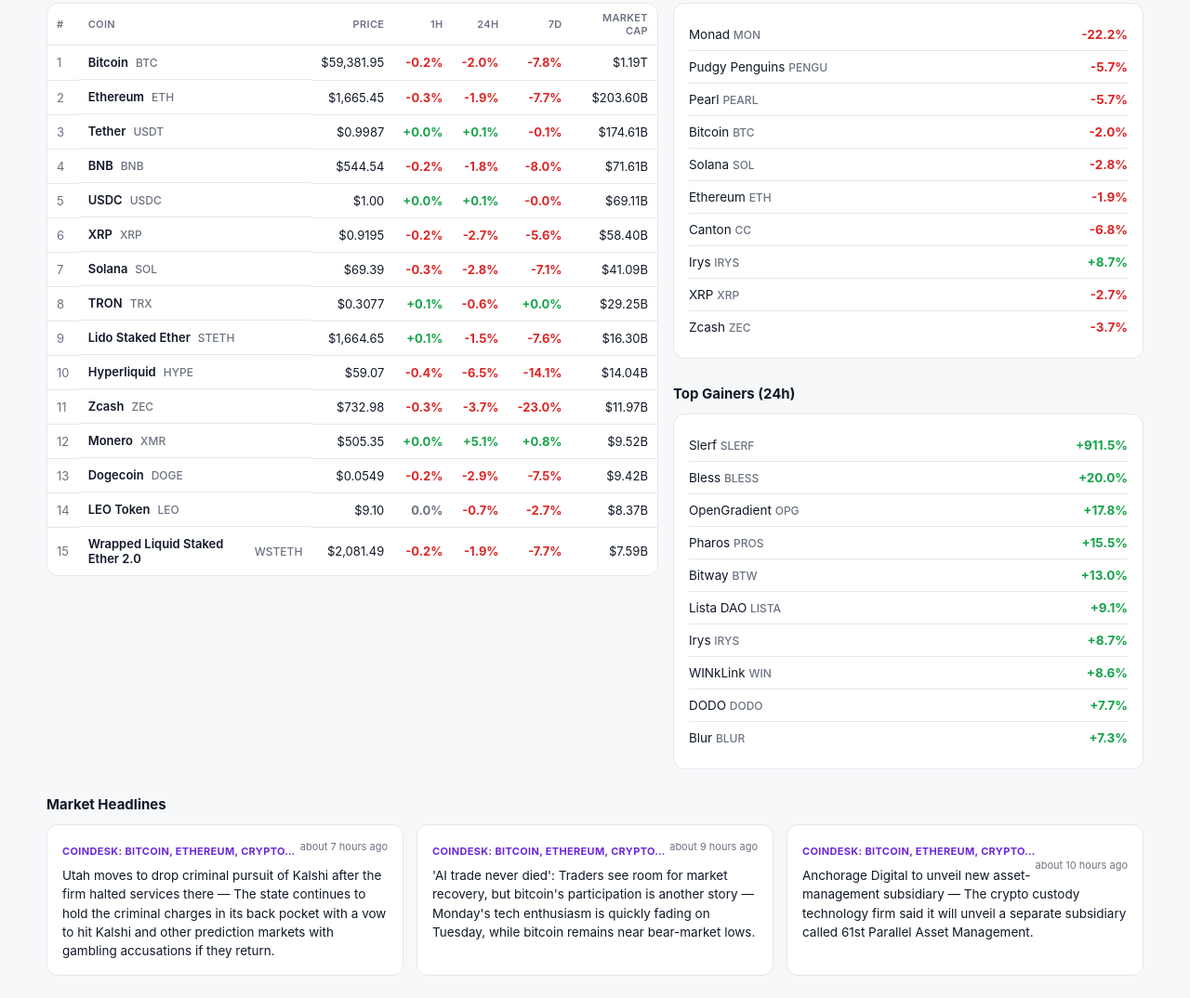
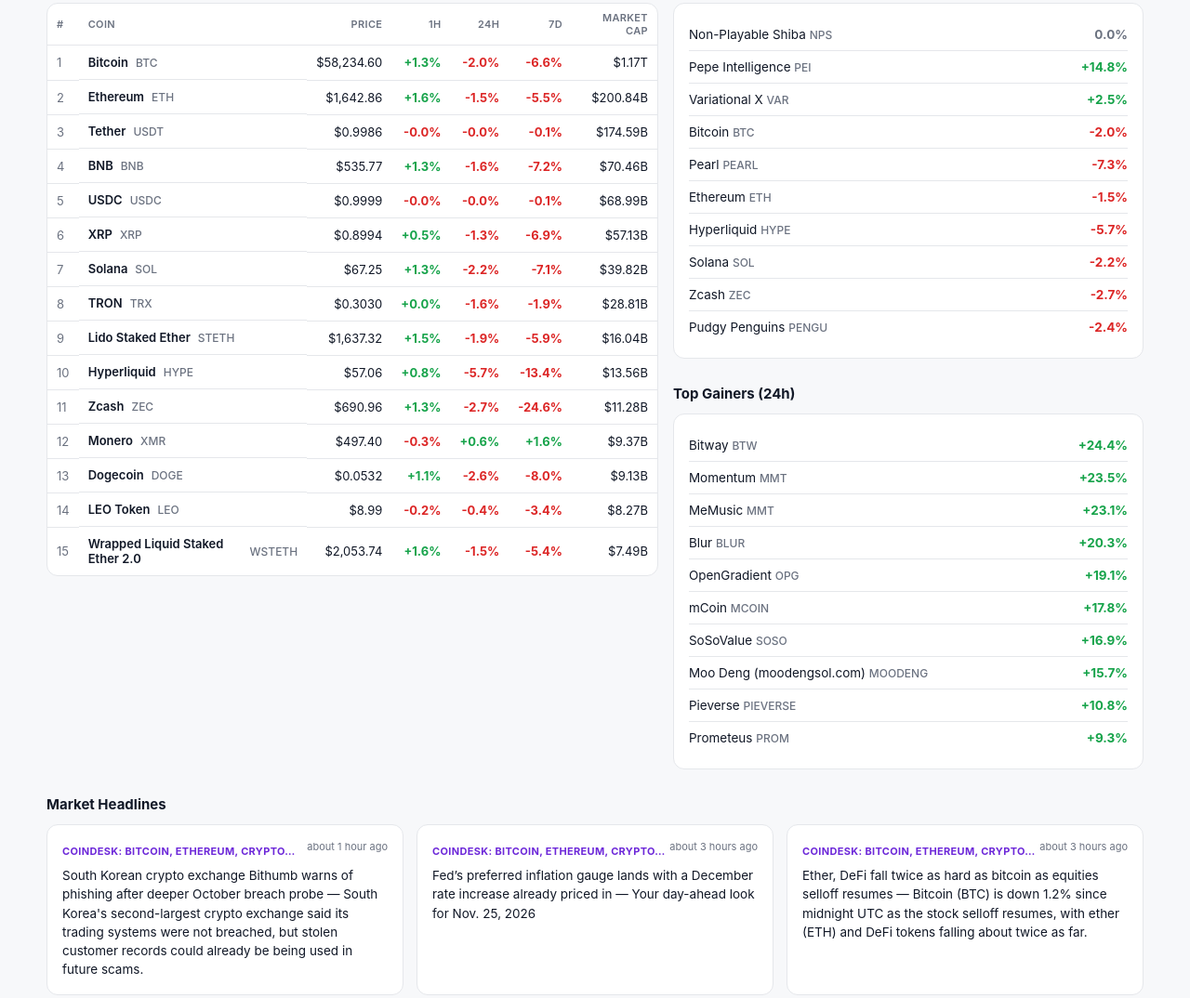
Before and after one commit to AriannaC414/market-pulse, a plain HTML site: page index.html in a window 1280 px wide. Shown: the part 490-1564 px from the top of the page at 93% size. Drawn offline with nearby package versions, Linux system fonts and the light colour scheme.

Commit message:
Automated 12h refresh — 2026-11-25 15:47 UTC

```diff
--- a/index.html
+++ b/index.html
@@ -191,12 +191,12 @@
 
 <script>
 const DATA = {
-  "generatedAt": "2026-11-25T01:28:19Z",
+  "generatedAt": "2026-11-25T15:47:39Z",
   "global": {
-    "marketCap": 2130790161829.0,
-    "marketCapChange24h": -3.08,
-    "volume24h": 105691480279.0,
-    "btcDominance": 56.1,
+    "marketCap": 2093851436951.0,
+    "marketCapChange24h": -1.92,
+    "volume24h": 431462971435.0,
+    "btcDominance": 56.0,
     "ethDominance": 9.6
   },
   "fearGreed": {
@@ -214,168 +214,168 @@ const DATA = {
       "rank": 1,
       "name": "Bitcoin",
       "sym": "BTC",
-      "price": 59381.95412310623,
-      "h1": -0.18000000715255737,
+      "price": 58234.603795751456,
+      "h1": 1.2899999618530273,
       "h24": -1.9500000476837158,
-      "d7": -7.820000171661377,
-      "mcap": 1194587899351.0
+      "d7": -6.619999885559082,
+      "mcap": 1171521713778.0
     },
     {
       "rank": 2,
       "name": "Ethereum",
       "sym": "ETH",
-      "price": 1665.449293921354,
-      "h1": -0.25999999046325684,
-      "h24": -1.909999966621399,
-      "d7": -7.730000019073486,
-      "mcap": 203602376970.0
+      "price": 1642.863039482124,
+      "h1": 1.5700000524520874,
+      "h24": -1.4900000095367432,
+      "d7": -5.46999979019165,
+      "mcap": 200841191080.0
     },
     {
       "rank": 3,
       "name": "Tether",
       "sym": "USDT",
-      "price": 0.9986810134155826,
-      "h1": 0.009999999776482582,
-      "h24": 0.07999999821186066,
-      "d7": -0.05999999865889549,
-      "mcap": 174607891225.0
+      "price": 0.9985579595294914,
+      "h1": -0.009999999776482582,
+      "h24": -0.019999999552965164,
+      "d7": -0.09000000357627869,
+      "mcap": 174586376668.0
     },
     {
       "rank": 4,
       "name": "BNB",
       "sym": "BNB",
-      "price": 544.5424998964979,
-      "h1": -0.20000000298023224,
-      "h24": -1.7899999618530273,
-      "d7": -8.029999732971191,
-      "mcap": 71612785250.0
+      "price": 535.7741391391982,
+      "h1": 1.2699999809265137,
+      "h24": -1.5800000429153442,
+      "d7": -7.179999828338623,
+      "mcap": 70459644179.0
     },
     {
       "rank": 5,
       "name": "USDC",
       "sym": "USDC",
-      "price": 1.0000749373394149,
-      "h1": 0.009999999776482582,
-      "h24": 0.05999999865889549,
-      "d7": -0.03999999910593033,
-      "mcap": 69112828450.0
+      "price": 0.9998784242176554,
+      "h1": -0.009999999776482582,
+      "h24": -0.009999999776482582,
+      "d7": -0.05999999865889549,
+      "mcap": 68990279025.0
     },
     {
       "rank": 6,
       "name": "XRP",
       "sym": "XRP",
-      "price": 0.9194779880222945,
-      "h1": -0.23999999463558197,
-      "h24": -2.680000066757202,
-      "d7": -5.570000171661377,
-      "mcap": 58402121967.0
+      "price": 0.8994351496881111,
+      "h1": 0.5400000214576721,
+      "h24": -1.2599999904632568,
+      "d7": -6.860000133514404,
+      "mcap": 57129068882.0
     },
     {
       "rank": 7,
       "name": "Solana",
       "sym": "SOL",
-      "price": 69.3871095992508,
-      "h1": -0.30000001192092896,
-      "h24": -2.809999942779541,
-      "d7": -7.079999923706055,
-      "mcap": 41086079089.0
+      "price": 67.24611735629962,
+      "h1": 1.2599999904632568,
+      "h24": -2.240000009536743,
+      "d7": -7.130000114440918,
+      "mcap": 39818321015.0
     },
     {
       "rank": 8,
       "name": "TRON",
       "sym": "TRX",
-      "price": 0.30766103330083483,
-      "h1": 0.07999999821186066,
-      "h24": -0.6399999856948853,
-      "d7": 0.019999999552965164,
-      "mcap": 29245212755.0
+      "price": 0.3030384653983325,
+      "h1": 0.03999999910593033,
+      "h24": -1.6299999952316284,
+      "d7": -1.8600000143051147,
+      "mcap": 28806015447.0
     },
     {
       "rank": 9,
       "name": "Lido Staked Ether",
       "sym": "STETH",
-      "price": 1664.6539065329437,
-      "h1": 0.07999999821186066,
-      "h24": -1.5399999618530273,
-      "d7": -7.579999923706055,
-      "mcap": 16304284557.0
+      "price": 1637.3195302304116,
+      "h1": 1.4500000476837158,
+      "h24": -1.8700000047683716,
+      "d7": -5.900000095367432,
+      "mcap": 16036560769.0
     },
     {
       "rank": 10,
       "name": "Hyperliquid",
       "sym": "HYPE",
-      "price": 59.067455469448944,
-      "h1": -0.3799999952316284,
-      "h24": -6.519999980926514,
-      "d7": -14.109999656677246,
-      "mcap": 14038381099.0
+      "price": 57.06244950943584,
+      "h1": 0.8299999833106995,
+      "h24": -5.739999771118164,
+      "d7": -13.399999618530273,
+      "mcap": 13561521323.0
     },
     {
       "rank": 11,
       "name": "Zcash",
       "sym": "ZEC",
-      "price": 732.9826771308321,
-      "h1": -0.2800000011920929,
-      "h24": -3.680000066757202,
-      "d7": -22.979999542236328,
-      "mcap": 11968338324.0
+      "price": 690.9602705156422,
+      "h1": 1.340000033378601,
+      "h24": -2.6500000953674316,
+      "d7": -24.579999923706055,
+      "mcap": 11282185165.0
     },
     {
       "rank": 12,
       "name": "Monero",
       "sym": "XMR",
-      "price": 505.3520386422005,
-      "h1": 0.009999999776482582,
-      "h24": 5.050000190734863,
-      "d7": 0.8399999737739563,
-      "mcap": 9518521433.0
+      "price": 497.4026802272191,
+      "h1": -0.3100000023841858,
+      "h24": 0.5600000023841858,
+      "d7": 1.6399999856948853,
+      "mcap": 9368917218.0
     },
     {
       "rank": 13,
       "name": "Dogecoin",
       "sym": "DOGE",
-      "price": 0.05493151175686689,
-      "h1": -0.1899999976158142,
-      "h24": -2.9200000762939453,
-      "d7": -7.480000019073486,
-      "mcap": 9417223989.0
+      "price": 0.05323184318606304,
+      "h1": 1.149999976158142,
+      "h24": -2.609999895095825,
+      "d7": -8.010000228881836,
+      "mcap": 9125840062.0
     },
     {
       "rank": 14,
       "name": "LEO Token",
       "sym": "LEO",
-      "price": 9.099767876629077,
-      "h1": 0.0,
-      "h24": -0.7099999785423279,
-      "d7": -2.6600000858306885,
-      "mcap": 8370492932.0
+      "price": 8.992879657783817,
+      "h1": -0.20000000298023224,
+      "h24": -0.4000000059604645,
+      "d7": -3.4000000953674316,
+      "mcap": 8272170965.0
     },
     {
       "rank": 15,
       "name": "Wrapped Liquid Staked Ether 2.0",
       "sym": "WSTETH",
-      "price": 2081.4891964311346,
-      "h1": -0.23999999463558197,
-      "h24": -1.850000023841858,
-      "d7": -7.679999828338623,
-      "mcap": 7587275818.0
+      "price": 2053.7361343046664,
+      "h1": 1.6200000047683716,
+      "h24": -1.4500000476837158,
+      "d7": -5.369999885559082,
+      "mcap": 7486112604.0
     }
   ],
   "trending": [
     {
-      "name": "Monad",
-      "sym": "MON",
-      "change": -22.200000762939453
+      "name": "Non-Playable Shiba",
+      "sym": "NPS",
+      "change": 0.0
     },
     {
-      "name": "Pudgy Penguins",
-      "sym": "PENGU",
-      "change": -5.71999979019165
+      "name": "Pepe Intelligence",
+      "sym": "PEI",
+      "change": 14.819412339230094
     },
     {
-      "name": "Pearl",
-      "sym": "PEARL",
-      "change": -5.72014497139276
+      "name": "Variational X",
+      "sym": "VAR",
+      "change": 2.509416449868823
     },
     {
       "name": "Bitcoin",
@@ -383,103 +383,103 @@ const DATA = {
       "change": -1.9500000476837158
     },
     {
-      "name": "Solana",
-      "sym": "SOL",
-      "change": -2.809999942779541
+      "name": "Pearl",
+      "sym": "PEARL",
+      "change": -7.314044642601959
     },
     {
       "name": "Ethereum",
       "sym": "ETH",
-      "change": -1.909999966621399
+      "change": -1.4900000095367432
     },
     {
-      "name": "Canton",
-      "sym": "CC",
-      "change": -6.769999980926514
+      "name": "Hyperliquid",
+      "sym": "HYPE",
+      "change": -5.739999771118164
     },
     {
-      "name": "Irys",
-      "sym": "IRYS",
-      "change": 8.670000076293945
-    },
-    {
-      "name": "XRP",
-      "sym": "XRP",
-      "change": -2.680000066757202
+      "name": "Solana",
+      "sym": "SOL",
+      "change": -2.240000009536743
     },
     {
       "name": "Zcash",
       "sym": "ZEC",
-      "change": -3.680000066757202
+      "change": -2.6500000953674316
+    },
+    {
+      "name": "Pudgy Penguins",
+      "sym": "PENGU",
+      "change": -2.440000057220459
     }
   ],
   "gainers": [
     {
-      "name": "Slerf",
-      "sym": "SLERF",
-      "change": 911.47998046875
+      "name": "Bitway",
+      "sym": "BTW",
+      "change": 24.440000534057617
     },
     {
-      "name": "Bless",
-      "sym": "BLESS",
-      "change": 19.969999313354492
+      "name": "Momentum",
+      "sym": "MMT",
+      "change": 23.489999771118164
+    },
+    {
+      "name": "MeMusic",
+      "sym": "MMT",
+      "change": 23.1200008392334
+    },
+    {
+      "name": "Blur",
+      "sym": "BLUR",
+      "change": 20.260000228881836
     },
     {
       "name": "OpenGradient",
       "sym": "OPG",
-      "change": 17.799999237060547
+      "change": 19.1299991607666
     },
     {
-      "name": "Pharos",
-      "sym": "PROS",
-      "change": 15.489999771118164
+      "name": "mCoin",
+      "sym": "MCOIN",
+      "change": 17.75
     },
     {
-      "name": "Bitway",
-      "sym": "BTW",
-      "change": 12.979999542236328
+      "name": "SoSoValue",
+      "sym": "SOSO",
+      "change": 16.860000610351562
     },
     {
-      "name": "Lista DAO",
-      "sym": "LISTA",
-      "change": 9.100000381469727
+      "name": "Moo Deng (moodengsol.com)",
+      "sym": "MOODENG",
+      "change": 15.65999984741211
     },
     {
-      "name": "Irys",
-      "sym": "IRYS",
-      "change": 8.670000076293945
+      "name": "Pieverse",
+      "sym": "PIEVERSE",
+      "change": 10.779999732971191
     },
     {
-      "name": "WINkLink",
-      "sym": "WIN",
-      "change": 8.550000190734863
-    },
-    {
-      "name": "DODO",
-      "sym": "DODO",
-      "change": 7.739999771118164
-    },
-    {
-      "name": "Blur",
-      "sym": "BLUR",
-      "change": 7.289999961853027
+      "name": "Prometeus",
+      "sym": "PROM",
+      "change": 9.34000015258789
     }
   ],
   "news": [
     {
       "src": "CoinDesk: Bitcoin, Ethereum, Crypto…",
-      "time": "about 7 hours ago",
-      "text": "Utah moves to drop criminal pursuit of Kalshi after the firm halted services there — The state continues to hold the criminal charges in its back pocket with a vow to hit Kalshi and other prediction markets with gambling accusations if they return."
+      "time": "about 1 hour ago",
+      "text": "South Korean crypto exchange Bithumb warns of phishing after deeper October breach probe — South Korea's second-largest crypto exchange said its trading systems were not breached, but stolen customer records could already be being used in future scams."
     },
     {
       "src": "CoinDesk: Bitcoin, Ethereum, Crypto…",
-      "time": "about 9 hours ago",
-      "text": "'AI trade never died': Traders see room for market recovery, but bitcoin's participation is another story — Monday's tech enthusiasm is quickly fading on Tuesday, while bitcoin remains near bear-market lows."
+      "time": "about 3 hours ago",
+      "text": "Fed’s preferred inflation gauge lands with a December rate increase already priced in — Your day-ahead look for Nov. 25, 2026"
     },
     {
       "src": "CoinDesk: Bitcoin, Ethereum, Crypto…",
-      "time": "about 10 hours ago",
-      "text": "Anchorage Digital to unveil new asset-management subsidiary — The crypto custody technology firm said it will unveil a separate subsidiary called 61st Parallel Asset Management."
+      "time": "about 3 hours ago",
+      "text": "Ether, DeFi fall twice as hard as bitcoin as equities selloff resumes — Bitcoin (BTC) is down 1.2% since midnight UTC as the stock selloff resumes, with ether (ETH) and DeFi tokens falling about twice as far."
     }
   ]
 };
```
